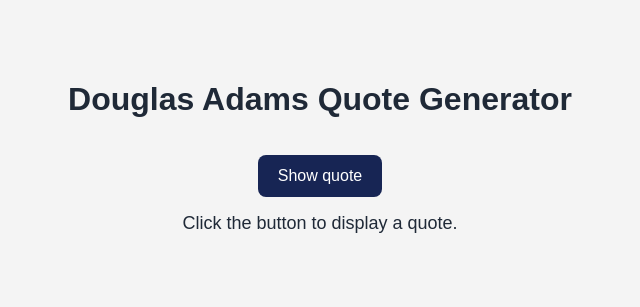
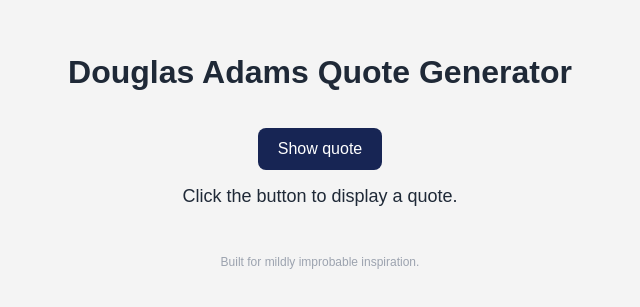
Before and after one commit to onic/douglas-adams-quote-generator, a website with bundled scripts: page index.html in a window 1280 px wide. Shown: the part 281-588 px from the top of the page, without its empty margins (320-960 px from the left). Built offline with nearby package versions, Linux system fonts and the light colour scheme.

Commit message:
Add footer tagline 'Built for mildly improbable inspiration.'
- Add static footer tagline below quote card in index.html
- Style tagline with smaller font (0.75rem) and muted color (#9ca3af) for visual subordination
- Position tagline outside quote card container, below it in DOM and layout
- Add test to verify exact tagline string is present in index.html
- All existing tests continue to pass

```diff
--- a/index.html
+++ b/index.html
@@ -15,6 +15,7 @@
         <cite id="quote-source"></cite>
         <button id="copy-button" type="button" aria-label="Copy quote to clipboard" style="display: none;">Copy</button>
       </div>
+      <p class="footer-tagline">Built for mildly improbable inspiration.</p>
     </main>
     <script type="module" src="./script.js"></script>
   </body>
--- a/styles.css
+++ b/styles.css
@@ -86,3 +86,10 @@ button:focus-visible {
 #copy-button.copy-error:hover {
   background: #dc2626;
 }
+
+.footer-tagline {
+  margin: 1.5rem auto 0;
+  font-size: 0.75rem;
+  color: #9ca3af;
+  max-width: 40rem;
+}
```
Also changed, not shown: test/tagline.test.js (added, +20 -0 lines).
